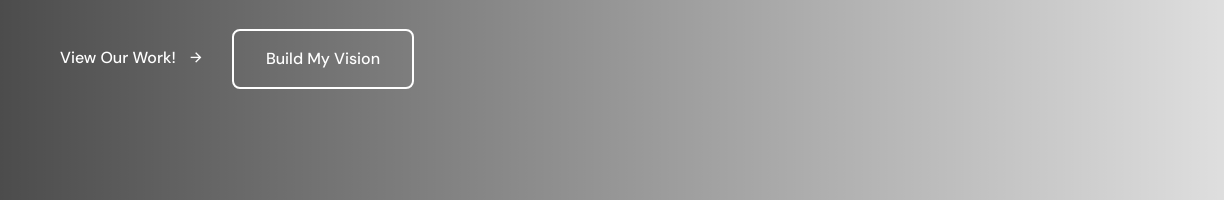
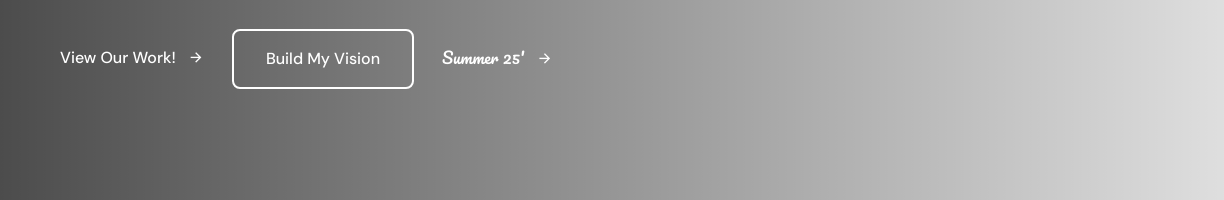
Before and after one commit to Tfiskenzie/wav, a plain HTML site: page index.html in a window 1280 px wide. Shown: the part 519-719 px from the top of the page, 0-1224 px from the left. Drawn offline with nearby package versions, Linux system fonts and the light colour scheme.

Commit message:
index.html

```diff
--- a/index.html
+++ b/index.html
@@ -373,6 +373,13 @@
                 class="bg-transparent border-2 border-white text-white px-8 py-4 !rounded-button font-medium hover:bg-white hover:text-black transition-all text-center whitespace-nowrap"
                 >Build My Vision</a
               >
+              <a
+                href="Summer.html"
+                class="text-white px-3 py-4 !rounded-button font-['Pacifico'] font-medium hover:bg-opacity-90 transition-all text-center whitespace-nowrap"
+                >Summer 25' <i class="ri-arrow-right-line ml-2"></i></a
+              >
+
+
             </div>
           </div>
         </div>
```
